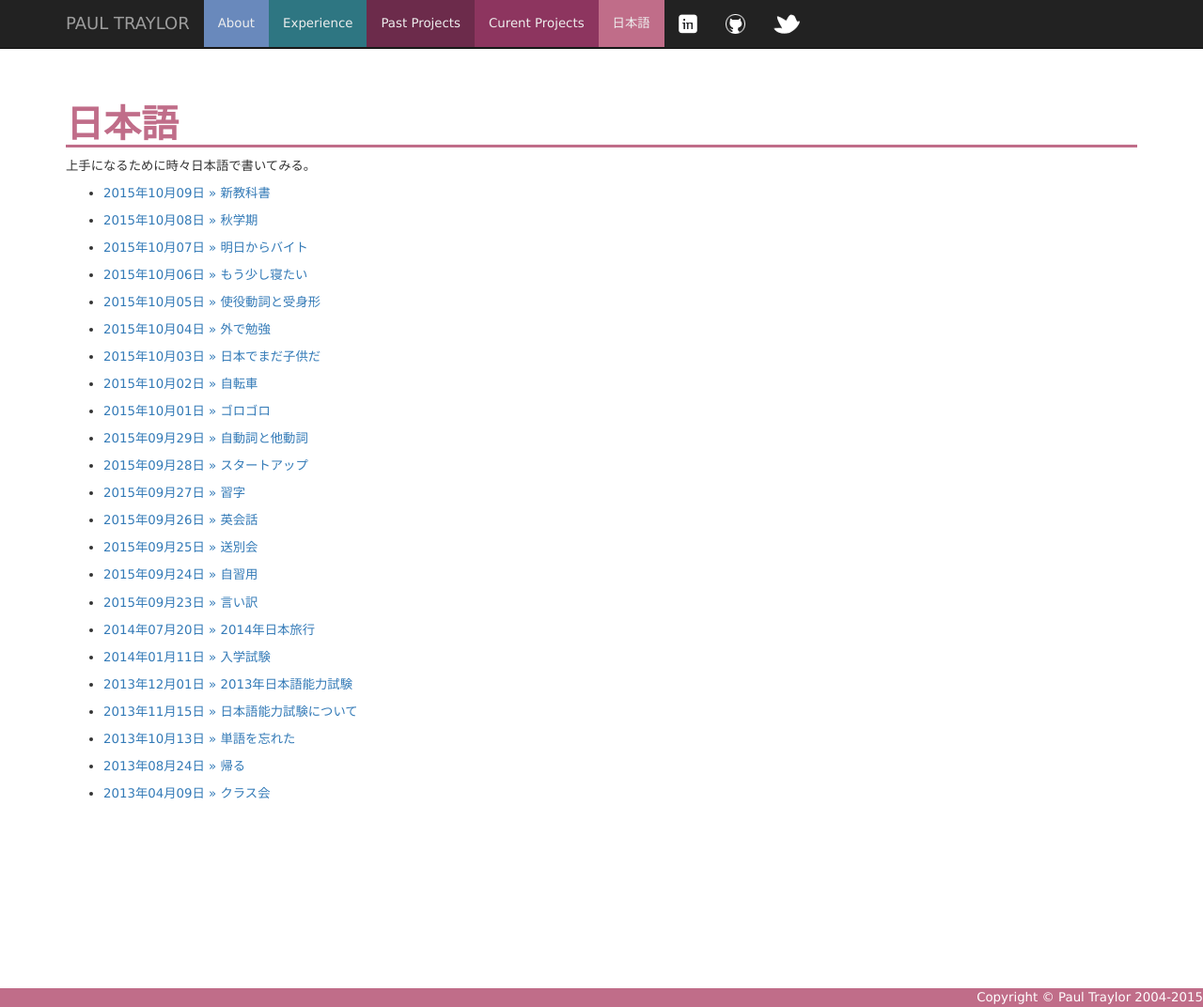
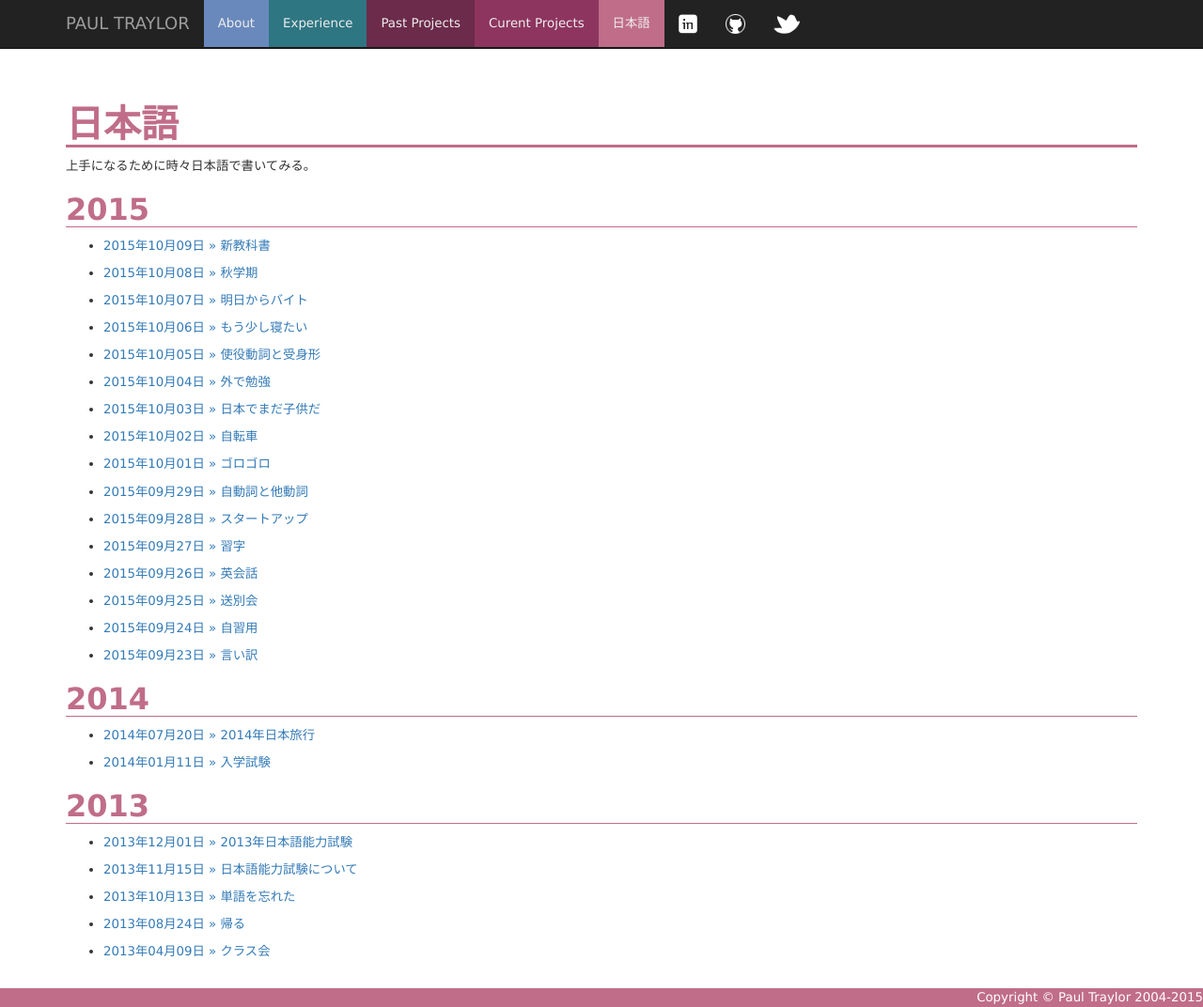
Before and after one commit to kfdm/paultraylor.net, a Jekyll site: the page built from nihongo/index.md, in a window 1280 px wide and 1072 px high. Shown: the whole window at 94% size. Built offline with Jekyll 4.4.1, drawn with Linux system fonts in a browser that asks for light colours; nearby versions of some CDN libraries.

Commit message:
Group by years for blog posts

```diff
--- a/nihongo/index.md
+++ b/nihongo/index.md
@@ -7,6 +7,11 @@
 
 上手になるために時々日本語で書いてみる。
 
-{% for post in site.categories.nihongo %}
+{% for post in site.categories.nihongo | group_by:post.date.year %}
+    {% capture year %}{{ post.date | date: '%Y' }}{% endcapture %}
+    {% capture nyear %}{{ post.next.date | date: '%Y' }}{% endcapture %}
+    {% if year != nyear %}
+## {{ post.date | date: "%Y" }}
+    {% endif %}
  * [{{ post.date | date: "%Y年%m月%d日" }} &raquo; {{ post.title }}]({{ post.url }})
 {% endfor %}
```
